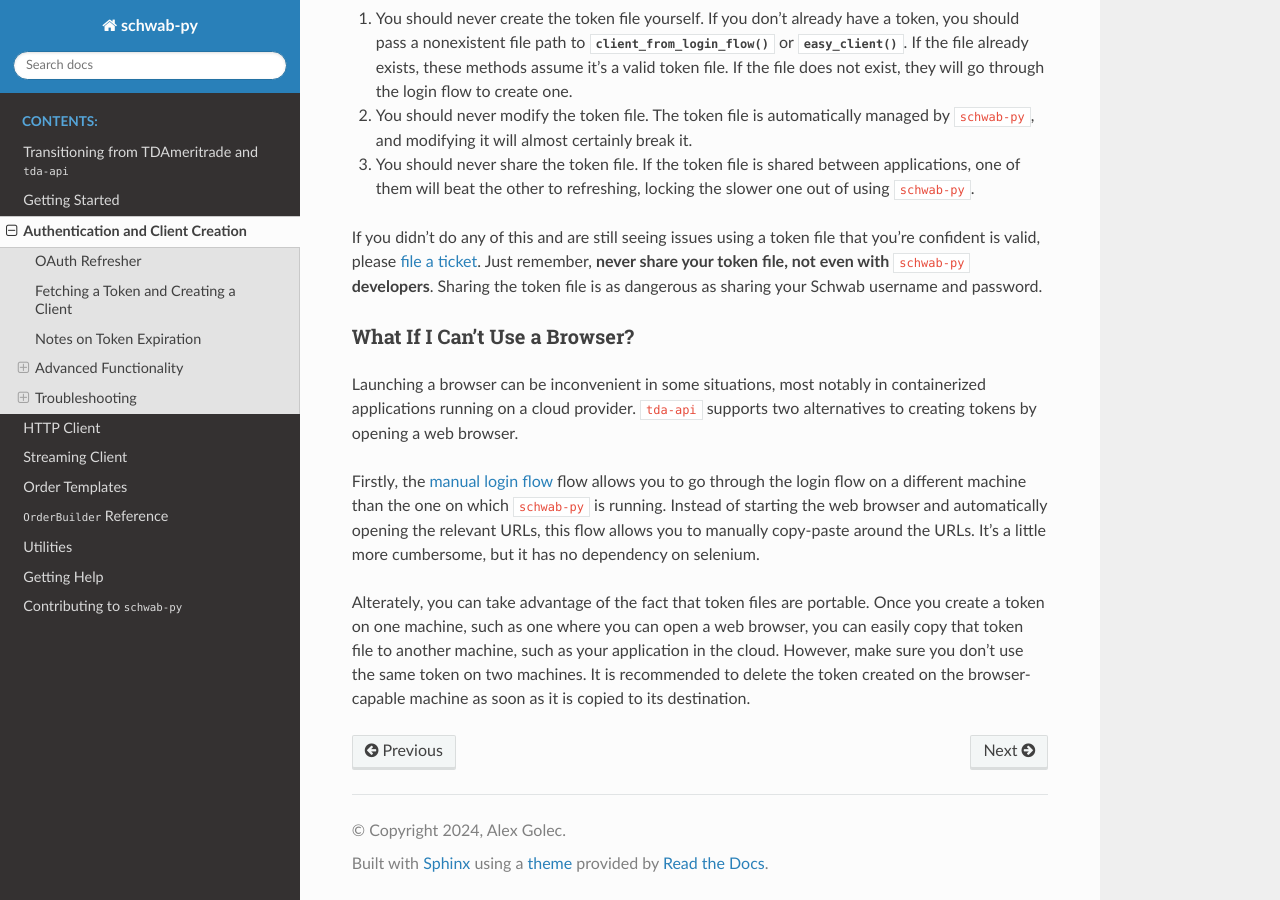
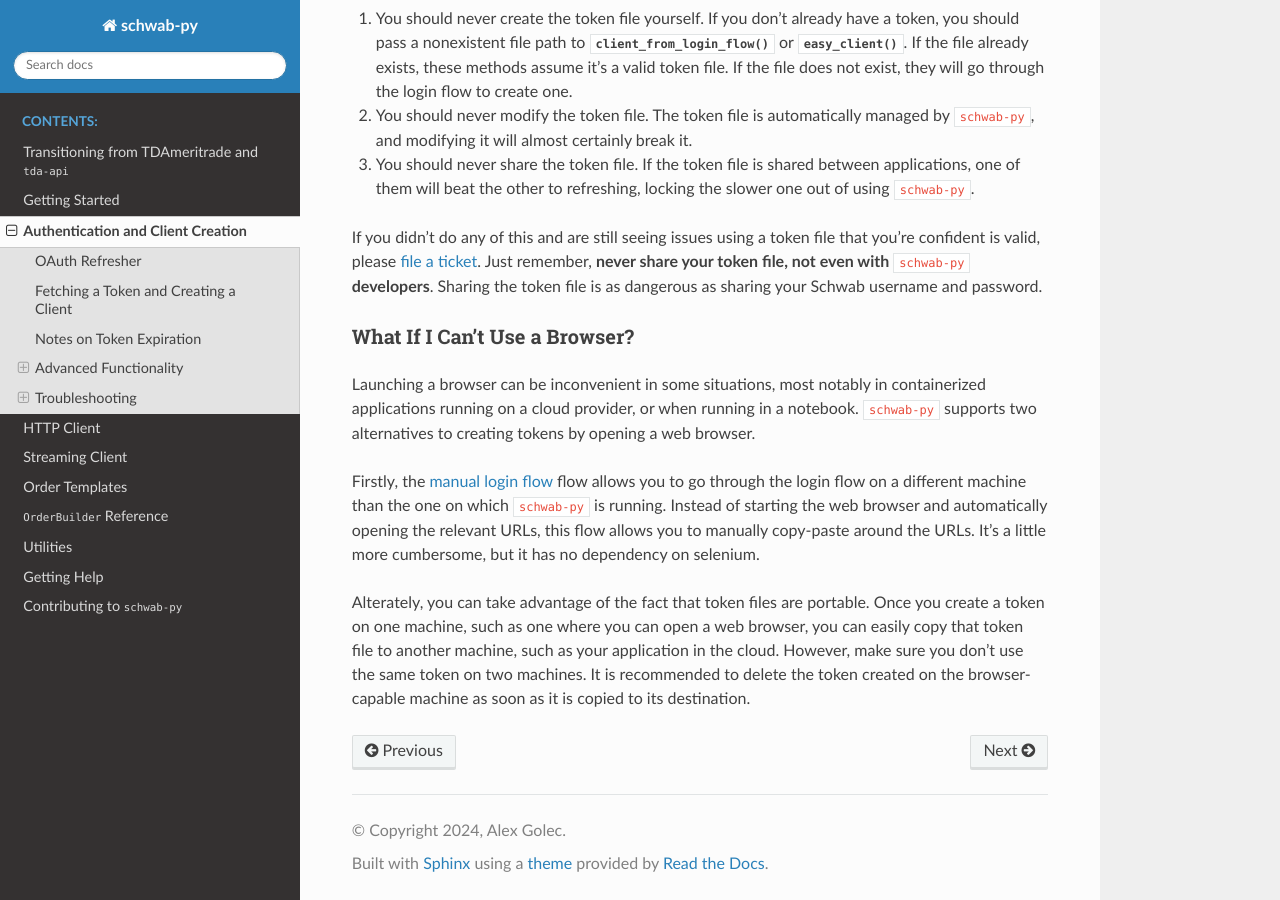
Before and after one commit to alexgolec/schwab-py, a Sphinx documentation site: the page built from docs/auth.rst, in a window 1280 px wide and 900 px high, scrolled down 5720 px. Built offline with Sphinx 7.4.7 and the Read the Docs theme 2.0.0, drawn with Linux system fonts in a browser that asks for light colours.

```diff
--- a/README.rst
+++ b/README.rst
@@ -124,7 +124,7 @@ Bug reports, suggestions, and patches are always welcome! Submit issues
 `here <https://github.com/alexgolec/schwab-py/pulls>`__.
 
 ``schwab-py`` is released under the
-`MIT license <https://github.com/alexgolec/tda-api/blob/master/LICENSE>`__.
+`MIT license <https://github.com/alexgolec/schwab-py/blob/master/LICENSE>`__.
 
 **Disclaimer:** *schwab-py is an unofficial API wrapper. It is in no way
 endorsed by or affiliated with Charles Schwab or any associated organization.
--- a/docs/auth.rst
+++ b/docs/auth.rst
@@ -74,11 +74,11 @@ implementations of this flow, and ``schwab-py``'s authentication module makes
 using them easy.
 
 
+.. _login_flow:
+
 --------------------------------------
 Fetching a Token and Creating a Client
 --------------------------------------
-
-.. _login_flow:
 
 This function will guide you through the process of logging in and creating a
 token.
@@ -329,8 +329,9 @@ What If I Can't Use a Browser?
 ++++++++++++++++++++++++++++++
 
 Launching a browser can be inconvenient in some situations, most notably in
-containerized applications running on a cloud provider. ``tda-api`` supports two
-alternatives to creating tokens by opening a web browser.
+containerized applications running on a cloud provider, or when running in a
+notebook. ``schwab-py`` supports two alternatives to creating tokens by opening
+a web browser.
 
 Firstly, the :ref:`manual login flow<manual_login>` flow allows you to go
 through the login flow on a different machine than the one on which
```
Also changed, not shown: docs/getting-started.rst (+56 -9 lines), docs/_static/setting-up-api-product.png (added), docs/_static/setting-up-approved-pending.png (added), docs/_static/setting-up-callback-url-error.png (added), docs/_static/setting-up-callback-url.png (added), docs/_static/setting-up-create-app.png (added), docs/_static/setting-up-name-and-description.png (added), docs/_static/setting-up-order-limit.png (added), docs/_static/setting-up-ready-for-use.png (added), docs/_static/setting-up-secrets.png (added).
